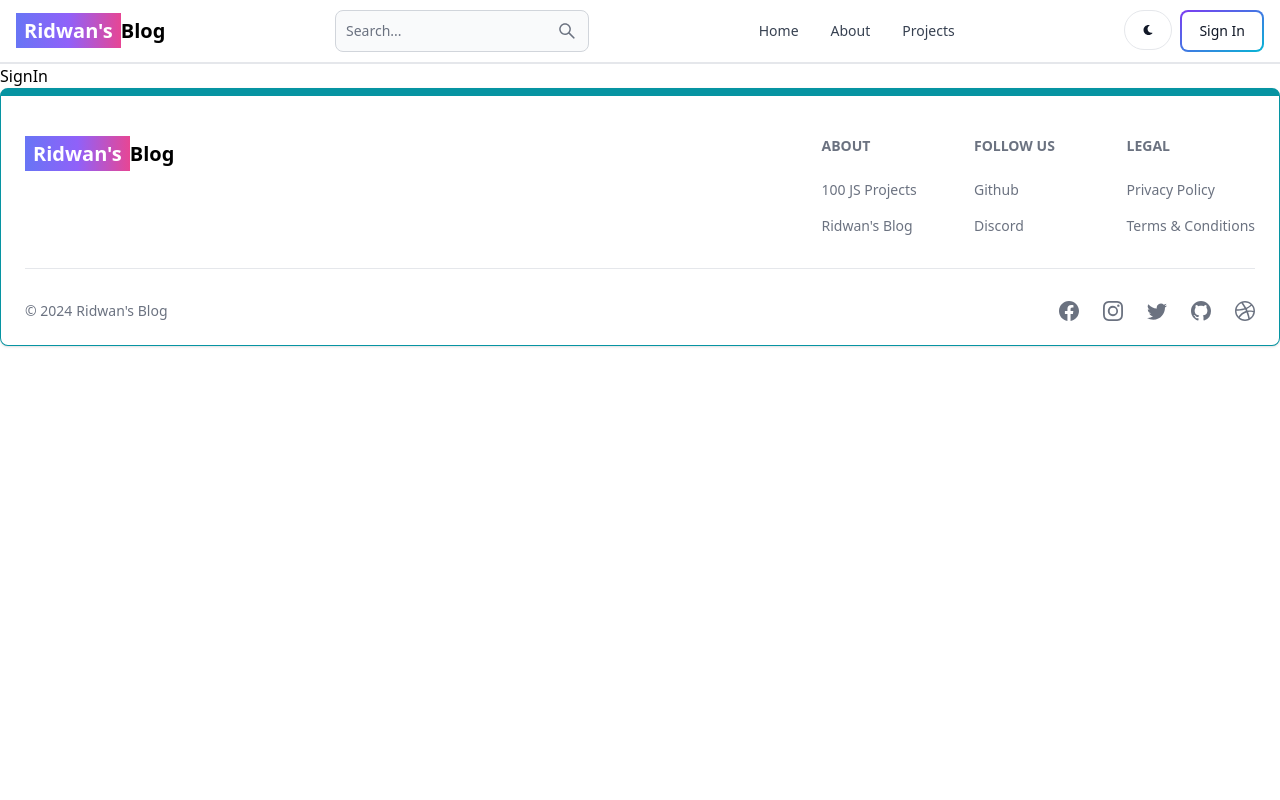
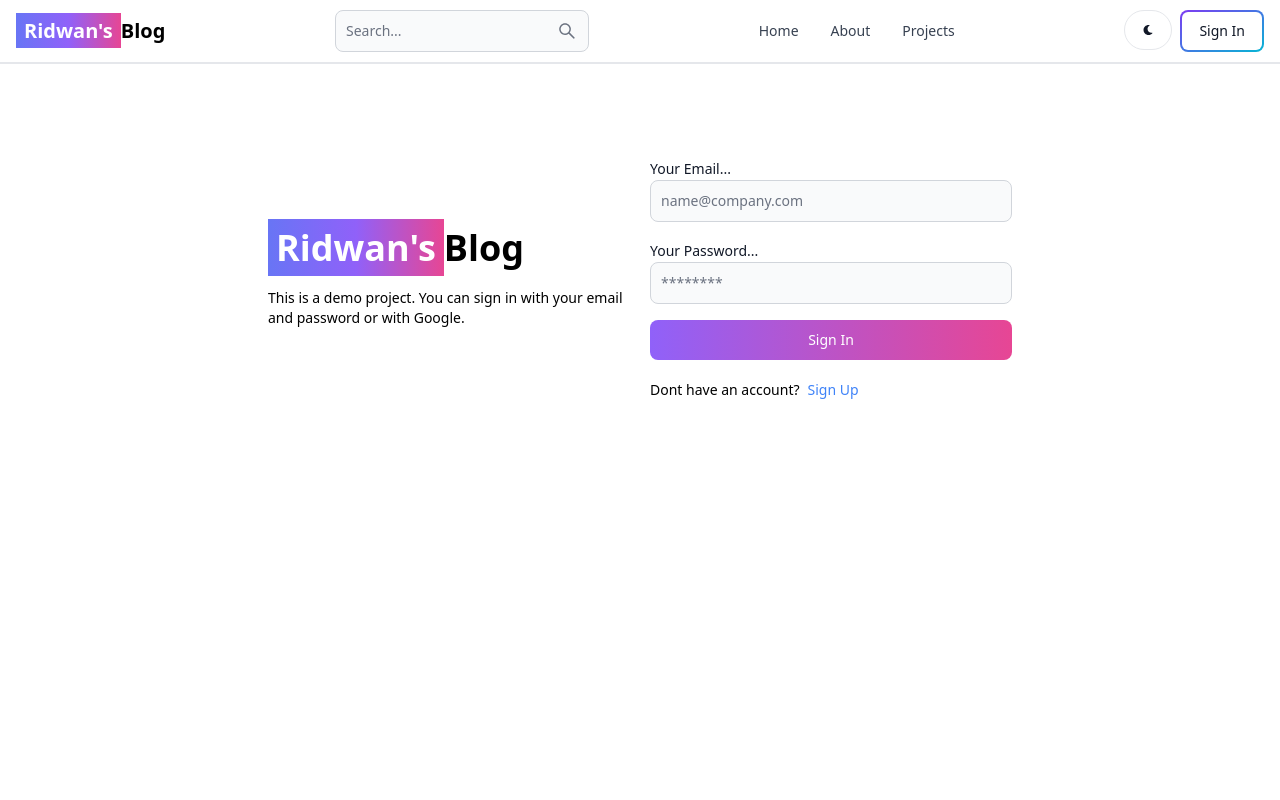
Before and after one commit to ridwanfirdaus96/mern-blog, a React (Vite) app in the folder client/: page /sign-in in a window 1280 px wide. Shown: the top 800 px of the page. Built offline with nearby package versions, Linux system fonts and the light colour scheme.

Commit message:
complete signin page functionality

```diff
--- a/client/src/pages/SignIn.jsx
+++ b/client/src/pages/SignIn.jsx
@@ -1,5 +1,106 @@
+import { Link, useNavigate } from "react-router-dom";
+import { useState } from "react";
+import { Alert, Button, Label, Spinner, TextInput } from "flowbite-react";
+
 export default function SignIn() {
-    return (
-        <div>SignIn</div>
-    )
+  const [formData, setFormData] = useState({});
+  const [errorMessage, setErrorMessage] = useState(null);
+  const [loading, setLoading] = useState(false);
+  const navigate = useNavigate();
+  const handleChange = (e) => {
+    setFormData({ ...formData, [e.target.id]: e.target.value.trim() });
+  };
+  const handleSubmit = async (e) => {
+    e.preventDefault();
+    if (!formData.email || !formData.password) {
+      return setErrorMessage("Please fill out all fields.");
+    }
+    try {
+      setLoading(true);
+      setErrorMessage(null);
+      const res = await fetch("/api/auth/signin", {
+        method: "POST",
+        headers: { "Content-Type": "application/json" },
+        body: JSON.stringify(formData),
+      });
+      const data = await res.json();
+      if (data.success === false) {
+        return setErrorMessage(data.message);
+      }
+      setLoading(false);
+      if (res.ok) {
+        navigate("/");
+      }
+    } catch (error) {
+      setErrorMessage(error.message);
+      setLoading(false);
+    }
+  };
+  return (
+    <div className="min-h-screen mt-20">
+      <div className="flex p-3 max-w-3xl mx-auto flex-col md:flex-row md:items-center gap-5">
+        <div className="flex-1">
+          {/* left */}
+          <Link to="/" className="font-bold dark:text-white text-4xl ">
+            <span className="px-2 py-1 bg-gradient-to-r from-indigo-500 via-purple-500 to-pink-500 text-white">
+              Ridwan&#39;s
+            </span>
+            Blog
+          </Link>
+          <p className="text-sm mt-5">
+            This is a demo project. You can sign in with your email and password
+            or with Google.
+          </p>
+        </div>
+        {/* right */}
+        <div className="flex-1">
+          <form className="flex flex-col gap-4" onSubmit={handleSubmit}>
+            <div>
+              <Label value="Your Email..." />
+              <TextInput
+                type="email"
+                placeholder="name@company.com"
+                id="email"
+                onChange={handleChange}
+              />
+            </div>
+            <div>
+              <Label value="Your Password..." />
+              <TextInput
+                type="password"
+                placeholder="********"
+                id="password"
+                onChange={handleChange}
+              />
+            </div>
+            <Button
+              gradientDuoTone="purpleToPink"
+              type="submit"
+              disabled={loading}
+            >
+              {loading ? (
+                <>
+                  <Spinner size="sm" />
+                  <span className="pl-3">Loading...</span>
+                </>
+              ) : (
+                "Sign In"
+              )}
+            </Button>
+          </form>
+          <div className="flex gap-2 text-sm mt-5">
+            <span>Dont have an account?</span>
+            <Link to="/sign-up" className="text-blue-500">
+              Sign Up
+            </Link>
+          </div>
+          {errorMessage && (
+            <Alert className="mt-5" color="failure">
+              {errorMessage}
+            </Alert>
+          )}
+        </div>
+      </div>
+    </div>
+  );
 }
```
